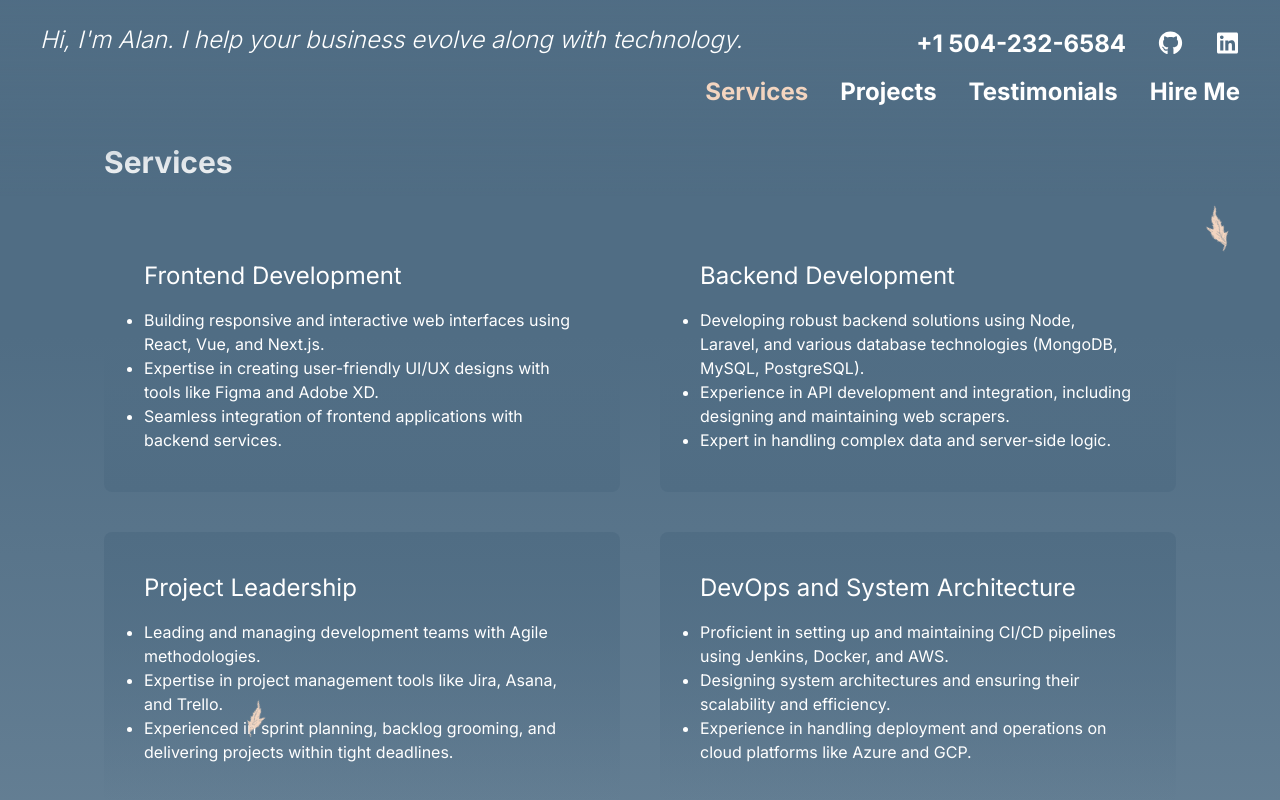
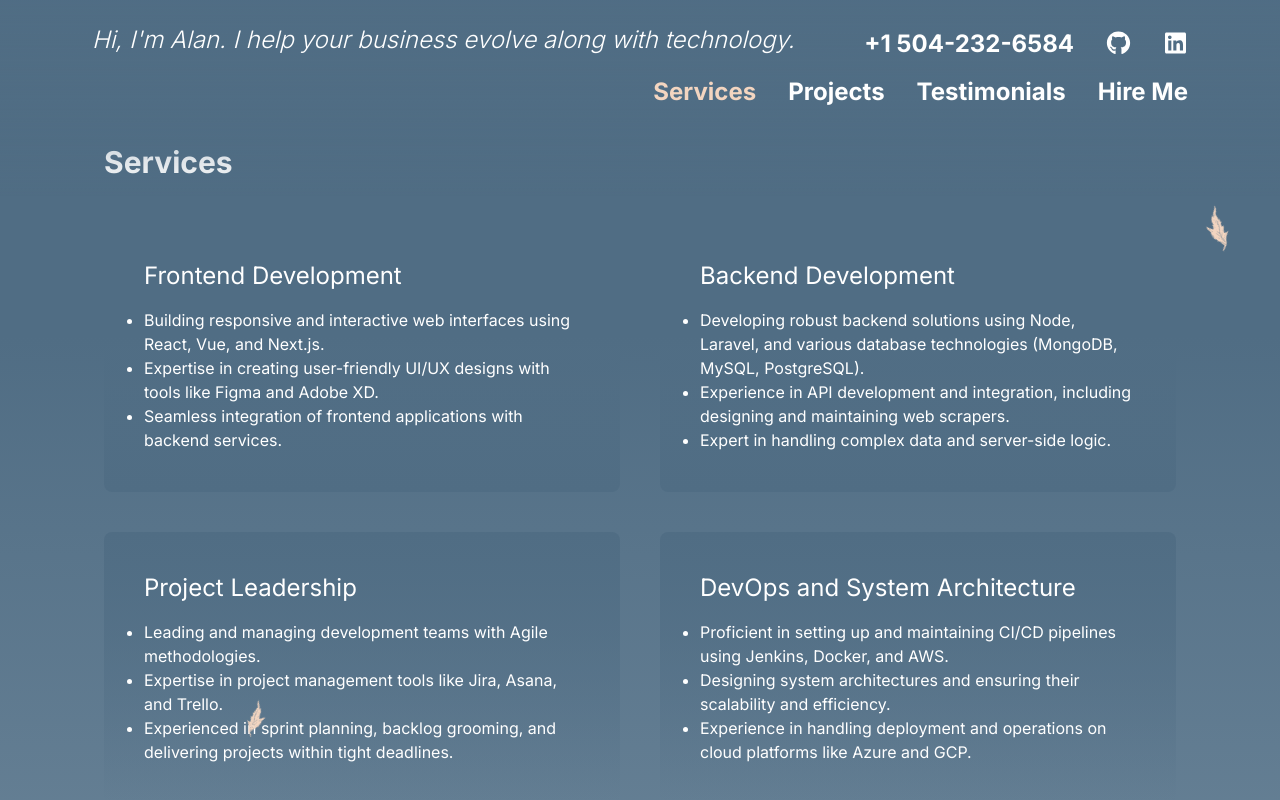
Before and after one commit to ajosephjohnson/portfolio, a Next.js app: page / in a window 1280 px wide. Shown: the top 800 px of the page. Built offline with nearby package versions, Linux system fonts and the light colour scheme.

Commit message:
Add max-width container to header navigation

```diff
--- a/src/components/Container.tsx
+++ b/src/components/Container.tsx
@@ -1,5 +1,13 @@
-export default function Container({ children }: React.PropsWithChildren) {
-    return <div className="sm:max-w-6xl m-auto ">
+export default function Container(
+    {
+        maxWidthClass = 'max-w-6xl',
+        children,
+    }
+    : React.PropsWithChildren<{
+        maxWidthClass?: string
+    }>
+) {
+    return <div className={`${maxWidthClass} m-auto`}>
         {children}
     </div>;
 }
--- a/src/components/Navigation.tsx
+++ b/src/components/Navigation.tsx
@@ -3,7 +3,7 @@
 import { FontAwesomeIcon } from "@fortawesome/react-fontawesome";
 import { faGithub, faLinkedin } from "@fortawesome/free-brands-svg-icons";
 
-import { NavButton, Sections } from "@/components";
+import { Container, NavButton, Sections } from "@/components";
 import { useEffect, useState } from "react";
 
 
@@ -39,7 +39,9 @@ export default function Navigation() {
   }, [ sectionNames ]);
 
   return (
+
       <nav className="fixed top-0 right-0 pb-20 z-10 text-white text-2xl font-bold pr-6 bg-gradient-to-b from-day-sky-common w-full">
+        <Container maxWidthClass="max-w-6xl">
           <div className="flex justify-between">
             <div className="relative pl-10 pt-6 text-2xl italic font-light">
               Hi, I&apos;m Alan. I help your business evolve along with technology.
@@ -85,6 +87,7 @@ export default function Navigation() {
               </li>
             ))}
           </ul>
+        </Container>
       </nav>
   );
 }
```
Lines whose indentation alone changed are shown as unchanged.
